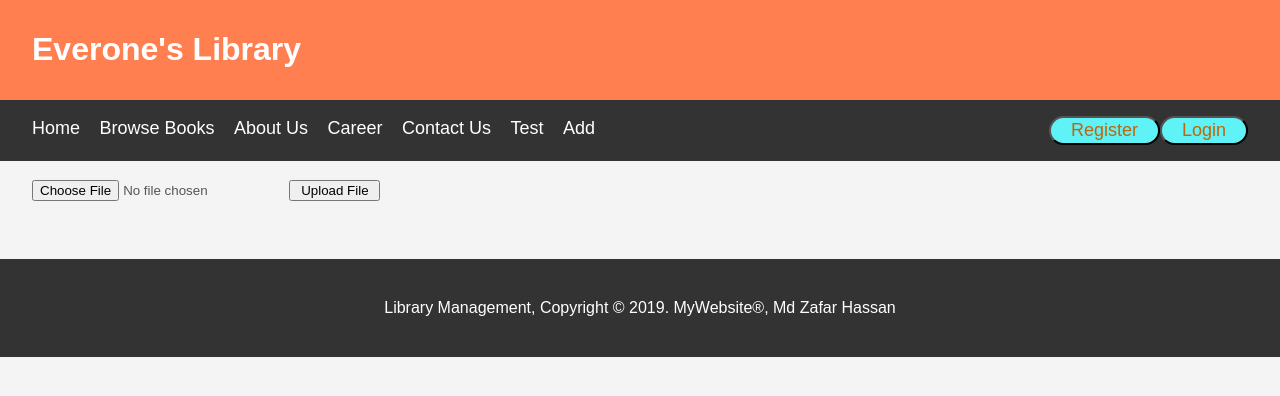
After one commit to mdzafarhassan/MiniProject, a Django app: page /bulk-upload in a window 1280 px wide. The commit adds this page. Shown: the top 396 px of the page. Run offline with Django 3.2, Linux system fonts and the light colour scheme.

```diff
--- /dev/null
+++ b/managers/bulk_uploader.py
@@ -0,0 +1,5 @@
+from zipfile import ZipFile
+
+
+def zip_uploader(file, **kwargs):
+    print(file)
--- a/templates/base.html
+++ b/templates/base.html
@@ -66,7 +66,6 @@
 				<span class="psw">Forgot <a href="#">password?</a></span>
 				</div>
 			</form>
-			<form action=""></form>
 		</div>
 
 		<script>
--- a/templates/styles/style.css
+++ b/templates/styles/style.css
@@ -8,7 +8,7 @@ body{
 }
 
 .container{
-	width:90%;
+	width:95%;
 	margin:auto;
 	overflow:hidden;
 }
--- /dev/null
+++ b/welcome/templates/bulk_upload.html
@@ -0,0 +1,16 @@
+{% extends 'base.html' %}
+
+
+{% block content %}
+
+    <div class="container">
+
+        <form action="bulk-upload" method="POST">
+            {% csrf_token %}
+            <input type="file" name="uploaded_file">
+            <input type="submit" value=" Upload File ">
+        </form>
+
+    </div>
+
+{% endblock %}
--- a/welcome/urls.py
+++ b/welcome/urls.py
@@ -9,10 +9,10 @@ urlpatterns = [
     path('login', views.login, name='Login'),
     path('logout', views.logout, name='Logout'),
     path('books', views.books, name='Books'),
+    path('bulk-upload', views.bulk_upload, name='bulk_upload'),
 
     # Testing/RnD and Debugging Urls/Codes
-    path('test', views.test, name='Test'),
-    path('add', views.add, name='Add'),
+    path('test', views.bulk_upload, name='Test'),
     path('result', views.result, name='Result'),
 ]
 
--- a/welcome/views.py
+++ b/welcome/views.py
@@ -3,6 +3,8 @@ from django.http import HttpResponse
 from django.contrib.auth.models import auth, User
 from django.contrib import messages
 from .models import BookMaster
+from managers.bulk_uploader import zip_uploader
+from zipfile import ZipFile
 
 
 def index(request):
@@ -68,7 +70,13 @@ def register(request):
 
 
 def books(request):
-    return render(request, 'books_home.html')
+    books = BookMaster.objects.all()
+
+    return render(request, 'books_home.html', {'books': books})
+
+
+def bulk_upload(request):
+    return render(request, 'bulk_upload.html')
 
 
 # Testing/RnD and Debugging Views/Codes
```
Also changed, not shown: other parts of templates/styles/style.css (+25 -6 lines), welcome/admin.py (+6 -1 lines), welcome/templates/books_home.html (+9 -16 lines), db.sqlite3, media/GujratFiles.jpeg (deleted), media/Harry-Potter-and-the-Sorcerers-Stone-Book-Cover-1024x1473.jpg (added), media/The-Kite-Runner-Riverhead-Edition.jpg (added), media/alices-adventures-in-wonderland-book-cover.jpg (added), media/gujrat-files.jpg (added), media/harry-potter-and-the-chamber-of-secrets-book-cover.jpg (added), media/harry-potter-and-the-half-blood-prince-book-cover.jpg (added), media/harry-potter-and-the-prisoner-of-azkaban-book-cover.jpg (added).
